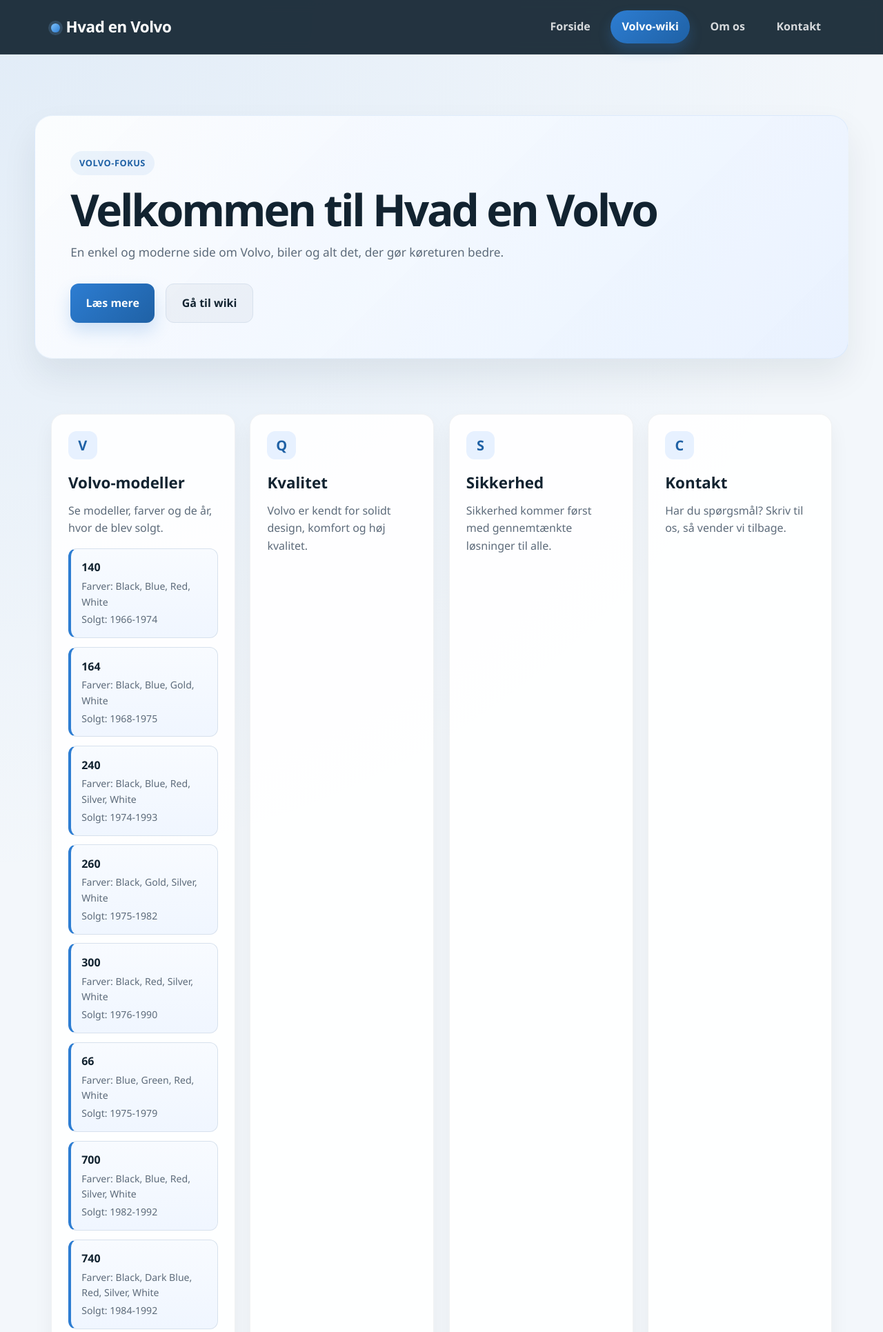
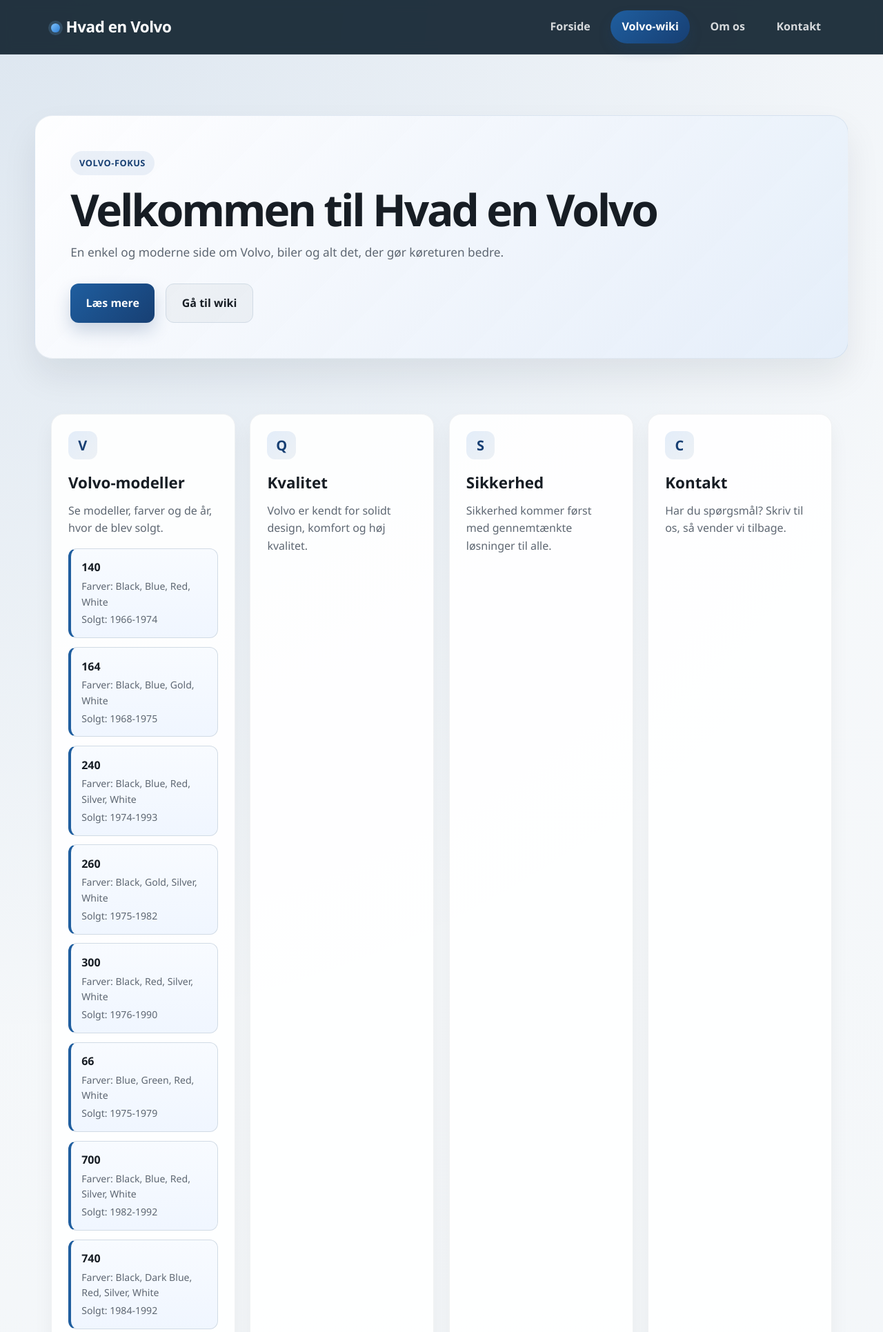
Before and after one commit to Emil-Overcontrol/Hvad-en-Volvo, a Flask app: page / in a window 1280 px wide. Shown: the top 1931 px of the page at 69% size. Run offline with Flask 3, Linux system fonts and the light colour scheme; data comes from the database, SQL or seed files in the repository.

Commit message:
Update main.css

```diff
--- a/Websever_hvad_den_Volvo/Static/main.css
+++ b/Websever_hvad_den_Volvo/Static/main.css
@@ -1,16 +1,18 @@
 :root {
-	--bg: #f3f7fb;
+	--bg: #eef3f6;
 	--panel: #ffffff;
-	--panel-soft: #edf4ff;
-	--navy: #122330;
-	--navy-2: #1a2d40;
-	--primary: #2d7dd2;
-	--primary-strong: #1f61a5;
-	--primary-soft: #e7f1ff;
-	--text: #1d2b39;
-	--muted: #5d6b7a;
-	--line: #d7e1ed;
-	--shadow: rgba(17, 34, 51, 0.12);
+	--panel-soft: #eef3f8;
+	--navy: #171d24;
+	--navy-2: #0d141b;
+	--primary: #1f5e9f;
+	--primary-strong: #173f73;
+	--primary-soft: #e3edf9;
+	--silver: #b5bec8;
+	--silver-soft: #edf1f5;
+	--text: #1d242c;
+	--muted: #5e6772;
+	--line: #d1dbe5;
+	--shadow: rgba(17, 24, 32, 0.12);
 	--radius: 18px;
 }
 
@@ -27,8 +29,8 @@
 	font-family: "Segoe UI", Arial, sans-serif;
 	color: var(--text);
 	background:
-		radial-gradient(circle at top left, rgba(45, 125, 210, 0.09), transparent 22%),
-		var(--bg);
+		radial-gradient(circle at top left, rgba(31, 94, 159, 0.12), transparent 26%),
+		linear-gradient(180deg, #f7f9fb 0%, var(--bg) 100%);
 	line-height: 1.6;
 }
 
@@ -110,7 +112,7 @@
 .site-nav .primary-link {
 	background: linear-gradient(135deg, var(--primary), var(--primary-strong));
 	color: #fff;
-	box-shadow: 0 10px 18px rgba(45, 125, 210, 0.26);
+	box-shadow: 0 10px 18px rgba(23, 63, 115, 0.22);
 }
 
 .site-nav .primary-link:hover,
@@ -128,11 +130,11 @@
 }
 
 .hero-panel {
-	background: linear-gradient(135deg, rgba(255, 255, 255, 0.86), rgba(231, 241, 255, 0.88));
-	border: 1px solid rgba(45, 125, 210, 0.08);
+	background: linear-gradient(135deg, rgba(255, 255, 255, 0.96), rgba(227, 237, 249, 0.9));
+	border: 1px solid rgba(23, 63, 115, 0.08);
 	border-radius: calc(var(--radius) + 8px);
 	padding: clamp(2rem, 4vw, 4rem);
-	box-shadow: 0 25px 50px rgba(17, 34, 51, 0.08);
+	box-shadow: 0 25px 50px rgba(17, 24, 32, 0.08);
 }
 
 .hero-badge {
@@ -140,7 +142,7 @@
 	align-items: center;
 	padding: 0.45rem 0.8rem;
 	border-radius: 999px;
-	background: rgba(45, 125, 210, 0.08);
+	background: rgba(31, 94, 159, 0.08);
 	color: var(--primary-strong);
 	font-size: 0.8rem;
 	font-weight: 700;
@@ -188,11 +190,11 @@
 .button.primary {
 	background: linear-gradient(135deg, var(--primary), var(--primary-strong));
 	color: #fff;
-	box-shadow: 0 12px 24px rgba(45, 125, 210, 0.2);
+	box-shadow: 0 12px 24px rgba(23, 63, 115, 0.2);
 }
 
 .button.secondary {
-	background: rgba(18, 35, 48, 0.04);
+	background: rgba(17, 24, 32, 0.04);
 	color: var(--navy);
 	border: 1px solid var(--line);
 }
@@ -237,7 +239,7 @@
 	height: 2.6rem;
 	margin-bottom: 1rem;
 	border-radius: 12px;
-	background: var(--primary-soft);
+	background: linear-gradient(135deg, var(--primary-soft), var(--silver-soft));
 	color: var(--primary-strong);
 	font-size: 1.25rem;
 	font-weight: 700;
@@ -343,7 +345,7 @@
 }
 
 .wiki-entry {
-	background: linear-gradient(180deg, #ffffff, #f7faff);
+	background: linear-gradient(180deg, #ffffff, #f4f7fb);
 	padding: 1.25rem 1rem 1rem;
 	border-radius: 14px;
 	border: 1px solid var(--line);
```
